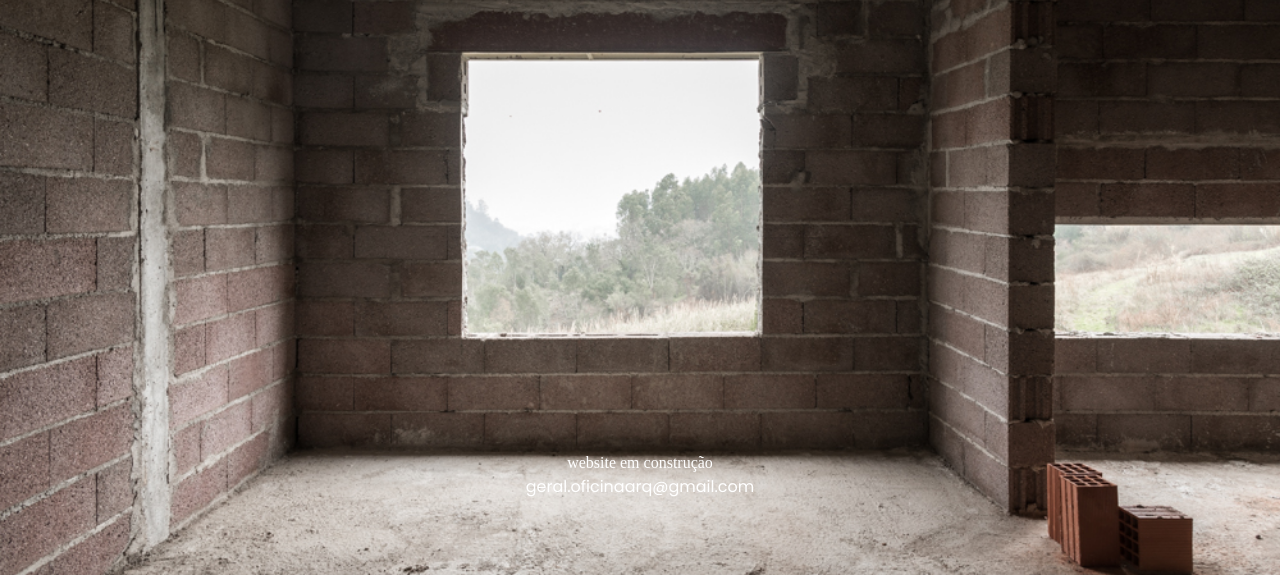
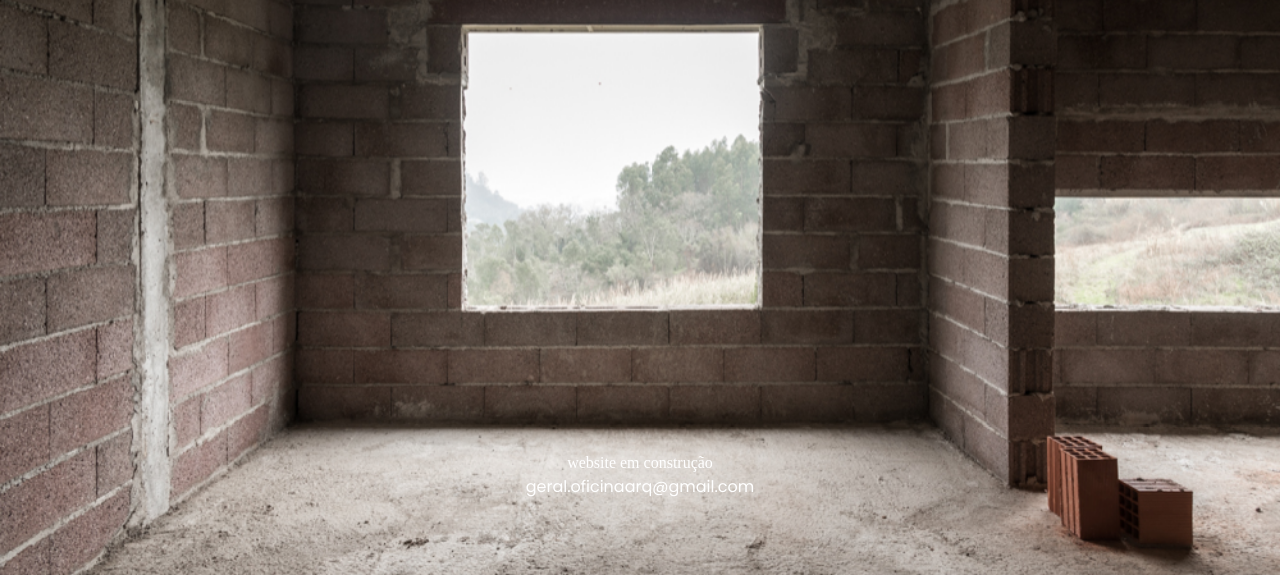
Before and after one commit to ruivitorbaltazar/oficina-temp, a plain HTML site: page index.html in a window 1280 px wide. Shown: the part 225-800 px from the top of the page. Drawn offline with nearby package versions, Linux system fonts and the light colour scheme; a web font is replaced by a local one.

Commit message:
fix: carousel image center

```diff
--- a/css/style.css
+++ b/css/style.css
@@ -1,3 +1,4 @@
+/* FONTS */
 @font-face {
   font-family: Poppins-Black;
   src: url('../fonts/Poppins/Poppins-Black.ttf') format('truetype');
@@ -19,36 +20,20 @@
   src: url('../fonts/Poppins/Poppins-Italic.ttf') format('truetype');
 }
 
+/* OVERALL */
 html {
   scroll-behavior: smooth;
 }
 
 body {
   font-family: Poppins-Regular;
-  background-color: black;
+  background-color: #78A591;
 }
 
 .full-screen {
   width: 100vw;
   height: 100vh;
   overflow: hidden;
-}
-
-.header {
-  z-index: 2;
-  pointer-events: none;
-}
-
-.carousel-item-image {
-  min-width: 100%;
-  min-height: 100%;
-  object-fit: cover;
-  object-position: center;
-}
-
-.footer {
-  z-index: 2;
-  bottom: 0;
 }
 
 a, p, h1 {
@@ -59,11 +44,35 @@ a, p, h1 {
   text-decoration: none;
 }
 
-.under {
-  font-family: Poppins-Italic;
-}
-
 a:hover {
   text-decoration: underline;
   color: #78A591;
 }
+
+/* HEADER */
+.header {
+  z-index: 2;
+  pointer-events: none;
+}
+
+/* FOOTER */
+.footer {
+  z-index: 2;
+  bottom: 0;
+}
+
+.footer-description {
+  font-family: Poppins-Italic;
+}
+
+/* CAROUSEL */
+.carousel-item {
+  height: 100vh;
+}
+
+.carousel-item-image {
+  width: 100%;
+  height: 100%;
+  object-fit: cover;
+  object-position: center;
+}
--- a/index.html
+++ b/index.html
@@ -58,15 +58,15 @@
                 <img src="./img/09.jpg" class="carousel-item-image" alt="under_construction_09">
               </div>
             </div>
-            <a class="carousel-control-prev" href="#carousel-001" role="button" data-slide="prev"></a>
-            <a class="carousel-control-next" href="#carousel-001" role="button" data-slide="next"></a>
+            <a class="carousel-control-prev w-25" href="#carousel-001" role="button" data-slide="prev"></a>
+            <a class="carousel-control-next w-75" href="#carousel-001" role="button" data-slide="next"></a>
           </div> <!-- end of carousel -->
         </div> <!-- end of main -->
       </div> <!-- end of content -->
 
       <!-- FOOTER -->
       <div class="footer position-absolute d-flex flex-column justify-content-center align-items-center w-100 h-25 overflow-hidden">
-        <p class="under">website em construção</p>
+        <p class="footer-description">website em construção</p>
         <a href="mailto: geral.oficinaarq@gmail.com">geral.oficinaarq@gmail.com</a>
       </div> <!-- end of caption -->
     </div>
```
